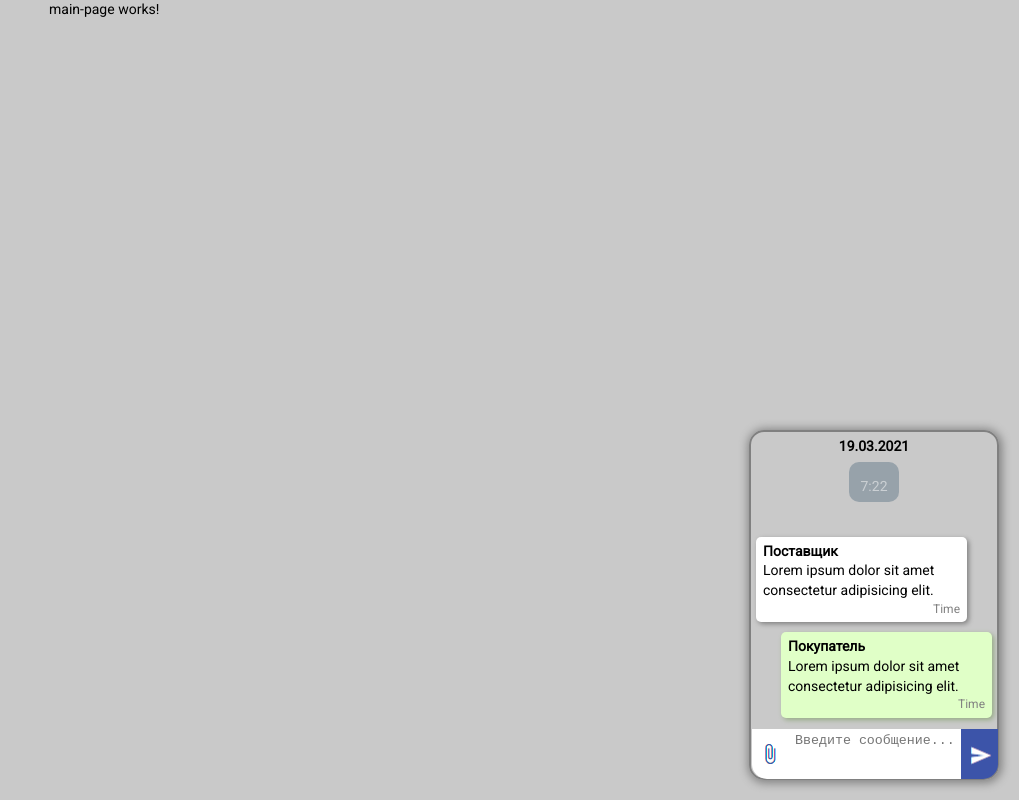
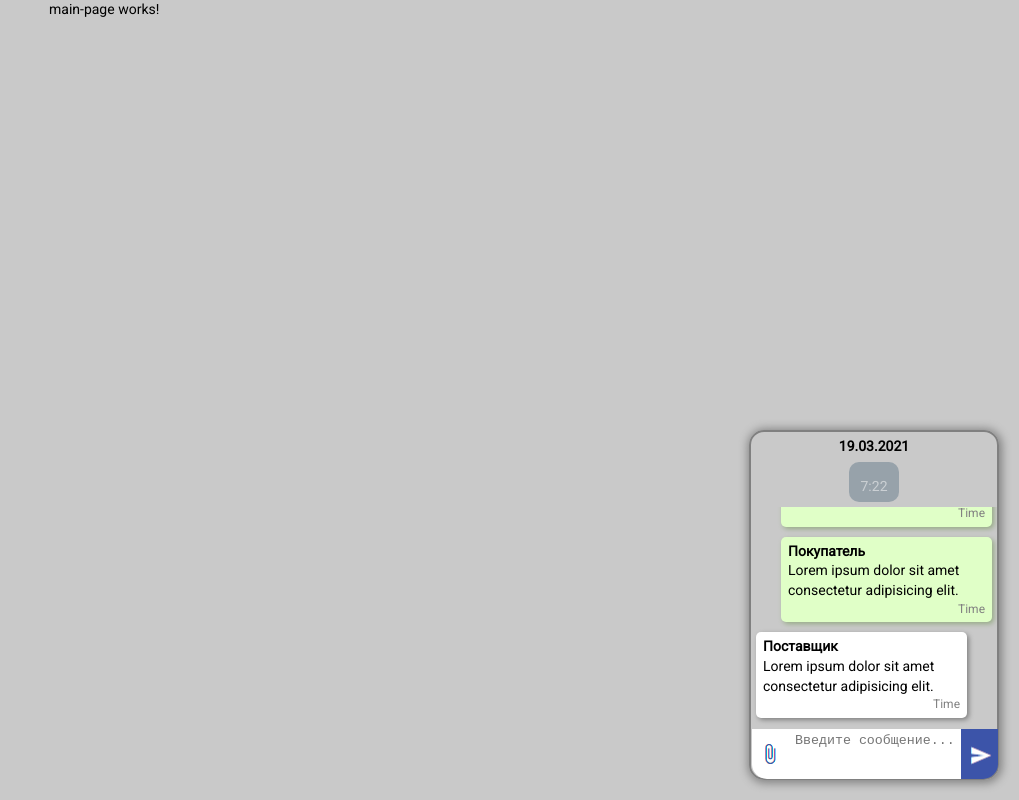
Before and after one commit to ArtemRomanovski/ng-chat, an Angular app: page / in a window 1280 px wide. Shown: the whole page, without its empty margins (261-1280 px from the left). Built offline with nearby package versions, Linux system fonts and the light colour scheme.

Commit message:
calibrating chat code

```diff
--- a/src/app/components/p-chat/p-chat.component.html
+++ b/src/app/components/p-chat/p-chat.component.html
@@ -34,6 +34,58 @@
 				</span>
 			</div>
 		</div>
+		<div class="message-box_client-message">
+			<div class="message client-message">
+				<span class="message-sender">
+					Покупатель
+				</span>
+				<span>
+					Lorem ipsum dolor sit amet consectetur adipisicing elit.
+				</span>
+				<span class="message-time">
+					Time
+				</span>
+			</div>
+		</div>
+		<div class="message-box_client-message">
+			<div class="message client-message">
+				<span class="message-sender">
+					Покупатель
+				</span>
+				<span>
+					Lorem ipsum dolor sit amet consectetur adipisicing elit.
+				</span>
+				<span class="message-time">
+					Time
+				</span>
+			</div>
+		</div>
+		<div class="message-box_client-message">
+			<div class="message client-message">
+				<span class="message-sender">
+					Покупатель
+				</span>
+				<span>
+					Lorem ipsum dolor sit amet consectetur adipisicing elit.
+				</span>
+				<span class="message-time">
+					Time
+				</span>
+			</div>
+		</div>
+		<div class="message-box_client-message">
+			<div class="message client-message">
+				<span class="message-sender">
+					Покупатель
+				</span>
+				<span>
+					Lorem ipsum dolor sit amet consectetur adipisicing elit.
+				</span>
+				<span class="message-time">
+					Time
+				</span>
+			</div>
+		</div>
 	</div>
 	<div class="chat__bottom-box">
 		<form>
--- a/src/app/components/p-chat/p-chat.component.scss
+++ b/src/app/components/p-chat/p-chat.component.scss
@@ -40,8 +40,8 @@
 	.chat__main-box {
 		height: 100%;
 		display: flex;
-		flex-direction: column;
-		justify-content: flex-end;
+		flex-direction: column-reverse;
+		overflow-y: auto;
 
 		.message {
 			border: none;
```
